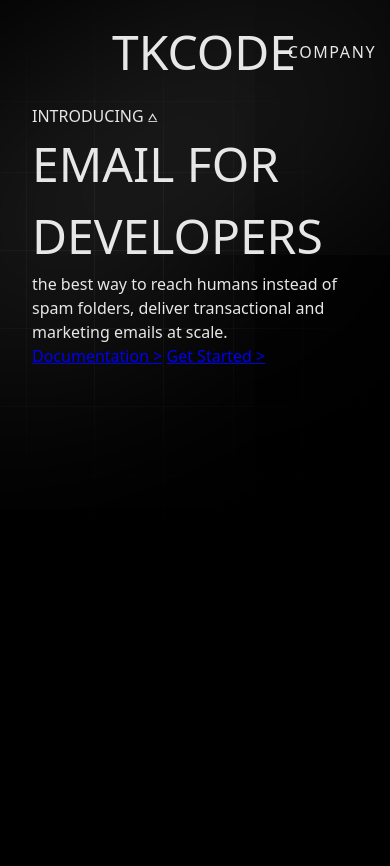
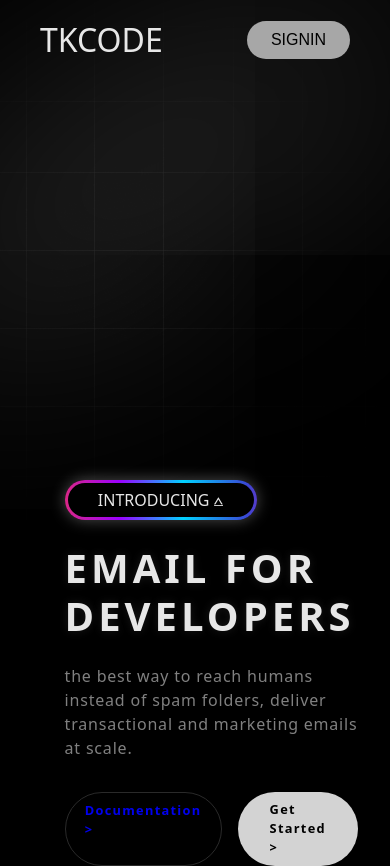
Before and after one commit to TeKm100/Day1, a plain HTML site: page index.html in a window 390 px wide. Before the commit the page ends 844 px from the top, so only its background shows below. Drawn offline with nearby package versions, Linux system fonts and the light colour scheme; some packages are replaced by stand-ins of ours; a script that the page names is missing.

Commit message:
SemiFinal Version

```diff
--- a/index.html
+++ b/index.html
@@ -5,6 +5,7 @@
     <meta name="viewport" content="width=device-width, initial-scale=1.0">
     <title>3D Website</title>
     <link rel="stylesheet" href="style.css">
+    <link rel="stylesheet" href="https://unpkg.com/aos@next/dist/aos.css" />
 </head>
 <body>
      <img class="image-gradient" src="gradient.png" alt="gradient">
@@ -12,39 +13,64 @@
 
      <div class="container">
         <header>
-            <h1 class="logo">TKCODE</h1>
+            <h1 data-aos="fade-down" data-aos-duration="1500"
+            class="logo">TKCODE</h1>
 
             <nav>
-                <a href="#">COMPANY</a>
-                <a href="#">FEATURES</a>
-                <a href="#">RESOURCES</a>
-                <a href="#">DOCS</a>
+                <a data-aos="fade-down" data-aos-duration="1500" href="#">COMPANY</a>
+                <a data-aos="fade-down" data-aos-duration="2000" href="#">FEATURES</a>
+                <a data-aos="fade-down" data-aos-duration="2500" href="#">RESOURCES</a>
+                <a data-aos="fade-down" data-aos-duration="3000" href="#">DOCS</a>
             </nav>
 
-            <button class="btn-signing">SIGNIN</button>
+            <button data-aos="fade-down" data-aos-duration="1500" class="btn-signing">SIGNIN</button>
         </header>
 
 
         <main>
             <div class="content">
-                <div class="tag-box">
-                    INTRODUCING &wedbar;
+                <div data-aos="fade-zoom-in"
+                    data-aos-easing="ease-in-back"
+                    data-aos-delay="300"
+                    data-aos-offset="0" data-aos-duration="1500" class="tag-box">
+                    <div class="tag">
+                        INTRODUCING &wedbar;
+                    </div>
                 </div>
 
-                <h1>EMAIL FOR <br>DEVELOPERS</h1>
+                <h1 data-aos="fade-zoom-in"
+                    data-aos-easing="ease-in-back"
+                    data-aos-delay="300"
+                    data-aos-offset="0" data-aos-duration="200">EMAIL FOR <br>DEVELOPERS</h1>
 
-                <p class="description">
+                <p  data-aos="fade-zoom-in"
+                    data-aos-easing="ease-in-back"
+                    data-aos-delay="300"
+                    data-aos-offset="0" data-aos-duration="2000"  class="description">
                     the best way to reach humans instead of spam folders,
                     deliver transactional and marketing emails at scale.
                 </p>
 
-                <div class="buttons">
+                <div data-aos="fade-zoom-in"
+                    data-aos-easing="ease-in-back"
+                    data-aos-delay="300"
+                    data-aos-offset="0" data-aos-duration="2500" class="buttons">
                     <a href="#" class="btn-get-started"> Documentation &gt;</a>
                     <a href="#" class="btn-signing-main">Get Started &gt;</a>
                 </div>
             </div>
         </main>
+            <spline-viewer data-aos="fade-zoom-in"
+                    data-aos-easing="ease-in-back"
+                    data-aos-delay="300"
+                    data-aos-offset="0" data-aos-duration="1500" class="robot-3d" url="https://prod.spline.design/DQVqTe2kqEyEOJ7N/scene.splinecode"></spline-viewer>
+     </div>
 
-     </div>
+            <script type="module" src="https://unpkg.com/@splinetool/viewer@1.10.53/build/spline-viewer.js"></script>
+              <script src="https://unpkg.com/aos@next/dist/aos.js"></script>
+        <script>
+            AOS.init();
+        </script>
+
 </body>
 </html>
--- a/style.css
+++ b/style.css
@@ -48,7 +48,6 @@ header{
     justify-content: space-between;
     align-items: center;
     padding: 1rem 5rem;
-    z-index: 999;
 }
 h1{
     margin: 0;
@@ -69,14 +68,15 @@ nav a{
     font-size: 1rem;
     letter-spacing: 0.1rem;
     transition: color 0.2s ease;
+    z-index: 999;
 }
 
 nav a:hover{
-    color: #e7e7e7;
+    color: #a7a7a7;
 
 }
 .btn-signing{
-    background-color: #e7e7e7;
+    background-color: #a7a7a7;
     color: black;
     padding: 0.8rem 2rem;
     border-radius: 50px;
@@ -85,8 +85,189 @@ nav a:hover{
     font-weight: 500;
     transition: background-color 0.2s ease;
     cursor: pointer;
+    z-index: 999;
 }
 
 .btn-signing:hover{
     background-color: white;
 }
+
+/* Main */
+
+main{
+    display: flex;
+    flex-direction: column;
+    justify-content: center;
+    min-height: calc(90vh - 6rem);
+}
+
+.content{
+    max-width: 40rem;
+    margin-left: 10%;
+    z-index: 999;
+}
+
+.tag-box{
+    position: relative;
+    width: 18rem;
+    height: 2.5rem;
+    border-radius: 50px;
+    background: linear-gradient(to right, #ff8a00, #e52e71, #9b00ff, #00d2ff, #3a47d5,  #ff0080, #ff8a00);
+    background-size: 200%;
+    animation: animationGradient 2.5s linear infinite;
+    box-shadow: 0 0 15px rgb(255, 255, 255, 0.3);
+}
+@keyframes animationGradient{
+    to{
+        background-position: 200%;
+    }
+}
+
+.tag-box .tag{
+    position: absolute;
+    inset: 3px 3px 3px 3px;
+    background-color: black;
+    border-radius: 50px;
+    display: flex;
+    align-items: center;
+    justify-content: center;
+    transition: 0.5s ease;
+    cursor: pointer;
+}
+.tag-box:hover .tag{
+    color: #5300a0;
+}
+
+.content h1{
+    font-size: 4rem;
+    font-weight: 600;
+    letter-spacing: 0.1em;
+    margin: 1.5rem 0;
+    line-height: 1.2;
+    text-shadow: 0 0 10px rgba(131, 128, 128, 0.2);
+}
+
+.description{
+    font-size: 1.2rem;
+    color: gray;
+    max-width: 35rem;
+    letter-spacing: 0.05em;
+}
+
+.buttons{
+    display: flex;
+    gap: 1rem;
+    margin-top: 2rem;
+}
+
+.btn-get-started{
+    text-decoration: none;
+    border: 1px solid #2a2a2a;
+    padding: 0.7rem 1.2rem;
+    border-radius: 50px;
+    font-size: 1.2rem;
+    font-weight: 600;
+    letter-spacing: 0.1em;
+    transition: background-color 0.2s ease;
+}
+
+.btn-get-started:hover{
+    background-color: #1a1a1a;
+}
+
+.btn-signing-main{
+    text-decoration: none;
+    background-color: lightgray;
+    color: black;
+    padding: 0.7rem 1.2rem;
+    border-radius: 50px;
+    font-size: 1.2rem;
+    font-weight: 600;
+    letter-spacing: 0.1em;
+    transition: background-color 0.2s ease;
+}
+
+.btn-signing-main:hover{
+    background-color: gray;
+}
+
+.robot-3d{
+    position: absolute;
+    top: 0;
+    right: -20%;
+}
+
+/* TABLET RESPONSIVE */
+
+@media (max-width: 1200px){
+    header{
+        padding: 1rem 0.5rem;
+    }
+
+    .content{
+        margin-top: 85%;
+    }
+
+    .robot-3d{
+        scale: 0.8;
+        top: -20%;
+        right: 2%;
+    }
+}
+
+
+
+
+/* MOBILE RESPONSIVE */
+@media (max-width: 768px){
+    .header{
+        padding: 1rem 0.1rem;
+    }
+
+    nav{
+        display: none;
+    }
+
+    header h1{
+        font-size: 2rem;
+    }
+
+    .btn-signing{
+        padding:0.6rem 1.5rem;
+    }
+
+    .content{
+        margin-top: 25rem;
+    }
+
+    .robot-3d{
+        scale: 0.6;
+        top: -25%;
+        right: 0;
+    }
+    .content{
+        max-width: 30rem;
+        margin-left: 10%;
+    }
+    .tag-box{
+        width: 12rem;
+    }
+
+    .content h1{
+        font-size: 2.5rem;
+    }
+
+    .description{
+        font-size: 1rem;
+    }
+
+    .btn-get-started{
+        font-size: 0.8rem;
+        padding: 0.5rem 1.2rem;
+    }
+
+    .btn-signing-main{
+        font-size: 0.8rem;
+        padding: 0.5rem 2rem;
+    }
+}
```
